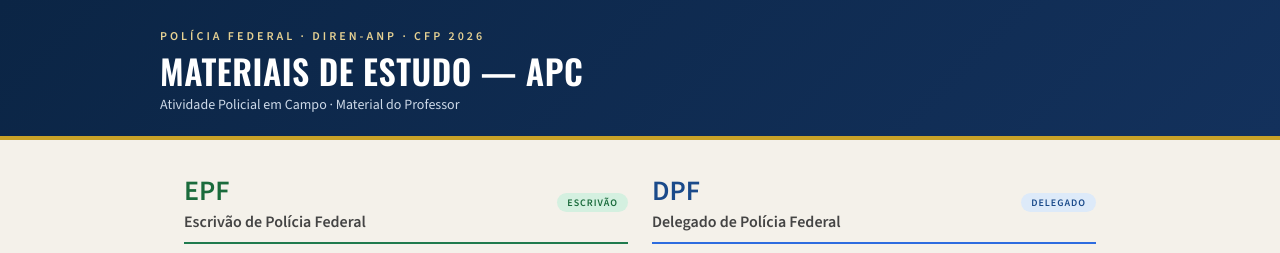
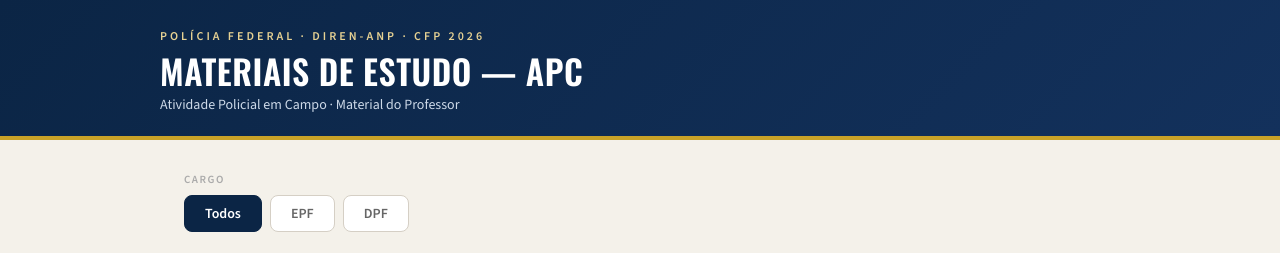
Before and after one commit to CFP2026ANP/PAINEL-DE-MATERIAIS-APC, a plain HTML site: page index.html in a window 1280 px wide. Shown: the top 253 px of the page. Drawn offline with nearby package versions, Linux system fonts and the light colour scheme.

Commit message:
Add files via upload

```diff
--- a/index.html
+++ b/index.html
@@ -156,6 +156,40 @@
   .tag.prod { background: #fef9c3; color: #854d0e; }
   .tag.nao  { background: #f3f4f6; color: #9ca3af; border: 1px solid #e5e7eb; }
 
+  /* ── FILTRO ── */
+  .filter-bar {
+    margin-bottom: 24px;
+  }
+  .filter-group-label {
+    font-size: 11px;
+    font-weight: 700;
+    letter-spacing: 1.5px;
+    text-transform: uppercase;
+    color: #aaa;
+    display: block;
+    margin-bottom: 8px;
+  }
+  .filter-btns { display: flex; gap: 8px; }
+  .filter-btn {
+    font-size: 14px;
+    font-weight: 600;
+    padding: 8px 20px;
+    border-radius: 8px;
+    border: 1.5px solid #d5cfc5;
+    background: #fff;
+    cursor: pointer;
+    color: #666;
+    transition: all .15s;
+    font-family: inherit;
+  }
+  .filter-btn:hover { border-color: #aaa; color: #333; }
+  .filter-btn.active-todos { background: #0b2545; border-color: #0b2545; color: #fff; }
+  .filter-btn.active-epf   { background: #d4f0e0; border-color: #1f7a4d; color: #1a6b3c; }
+  .filter-btn.active-dpf   { background: #ddeaf9; border-color: #2d6cdf; color: #1a4a8a; }
+
+  /* ocultar coluna */
+  .col-hidden { display: none; }
+
   /* ── FOOTER ── */
   footer {
     text-align: center;
@@ -184,7 +218,17 @@
 </header>
 
 <div class="container">
-  <div class="two-col">
+
+  <div class="filter-bar">
+    <span class="filter-group-label">Cargo</span>
+    <div class="filter-btns">
+      <button class="filter-btn active-todos" onclick="filtrarCargo('todos', this)">Todos</button>
+      <button class="filter-btn" onclick="filtrarCargo('epf', this)">EPF</button>
+      <button class="filter-btn" onclick="filtrarCargo('dpf', this)">DPF</button>
+    </div>
+  </div>
+
+  <div class="two-col" id="grid">
 
     <!-- ══ EPF ══ -->
     <div class="epf">
@@ -311,5 +355,30 @@
   CFP 2026 · DIREN-ANP · Polícia Federal — Material restrito ao uso dos professores
 </footer>
 
+<script>
+function filtrarCargo(cargo, btn) {
+  // Atualiza botão ativo
+  document.querySelectorAll('.filter-btn').forEach(b => b.className = 'filter-btn');
+  btn.classList.add('active-' + cargo);
+
+  var epfCol = document.querySelector('.epf');
+  var dpfCol = document.querySelector('.dpf');
+  var grid   = document.getElementById('grid');
+
+  if (cargo === 'todos') {
+    epfCol.classList.remove('col-hidden');
+    dpfCol.classList.remove('col-hidden');
+    grid.style.gridTemplateColumns = '1fr 1fr';
+  } else if (cargo === 'epf') {
+    epfCol.classList.remove('col-hidden');
+    dpfCol.classList.add('col-hidden');
+    grid.style.gridTemplateColumns = '1fr';
+  } else {
+    epfCol.classList.add('col-hidden');
+    dpfCol.classList.remove('col-hidden');
+    grid.style.gridTemplateColumns = '1fr';
+  }
+}
+</script>
 </body>
 </html>
```
